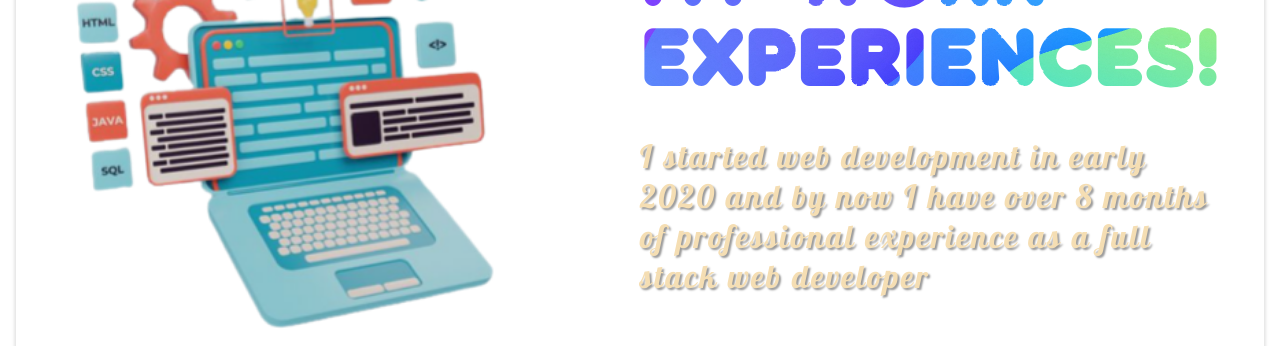
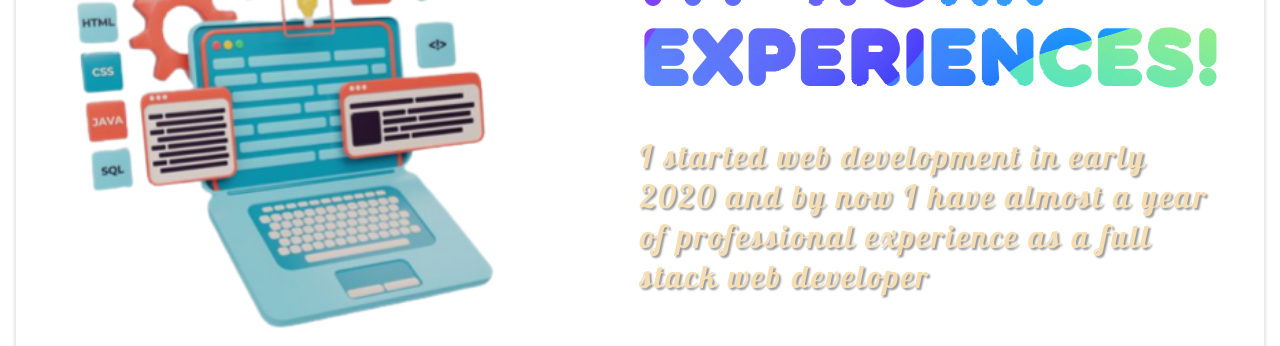
Before and after one commit to hmShuvo314/hmshuvo.me, a React (Vite) app: page / in a window 1280 px wide. Shown: the part 4900-5246 px from the top of the page. Built offline with nearby package versions, Linux system fonts and the light colour scheme; a web font is replaced by a local one.

Commit message:
experience level updated

```diff
--- a/src/components/Project.jsx
+++ b/src/components/Project.jsx
@@ -64,8 +64,8 @@ const Projects = () => {
             <h1 className="gradient">My work experiences!</h1>
 
             <p className="styled">
-              I started web development in early 2020 and by now I have over 8
-              months of professional experience as a full stack web developer
+              I started web development in early 2020 and by now I have almost a
+              year of professional experience as a full stack web developer
             </p>
           </div>
         </div>
```
